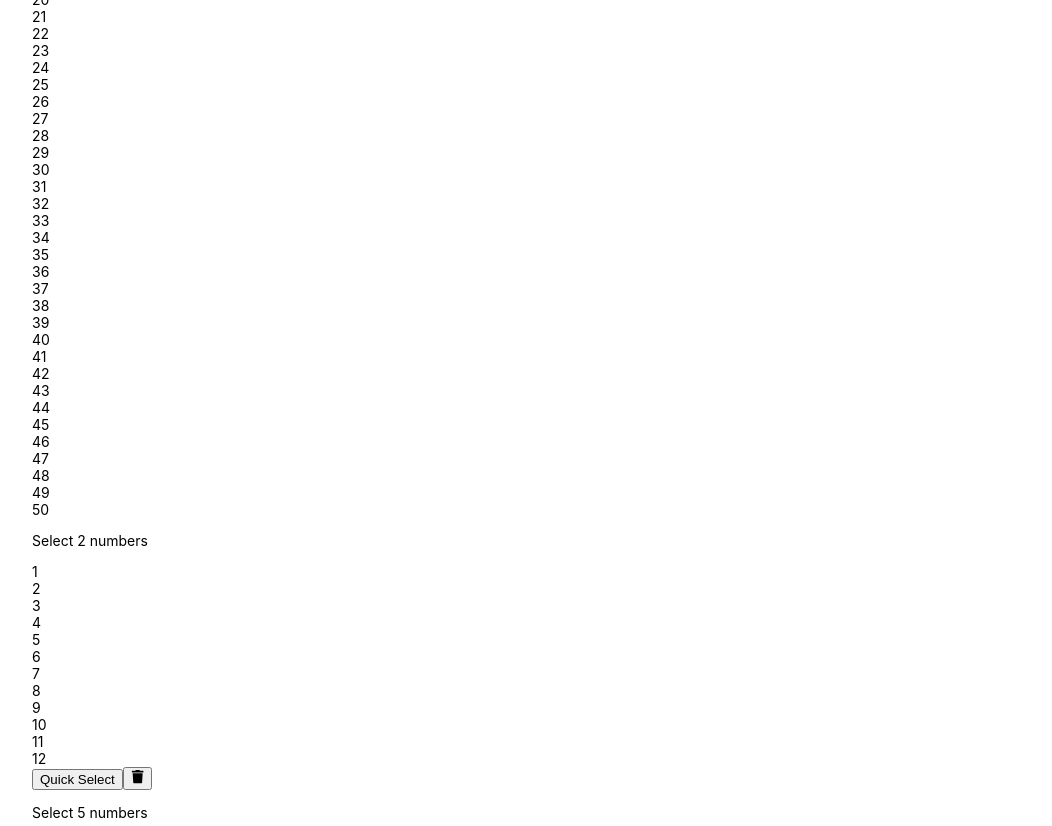
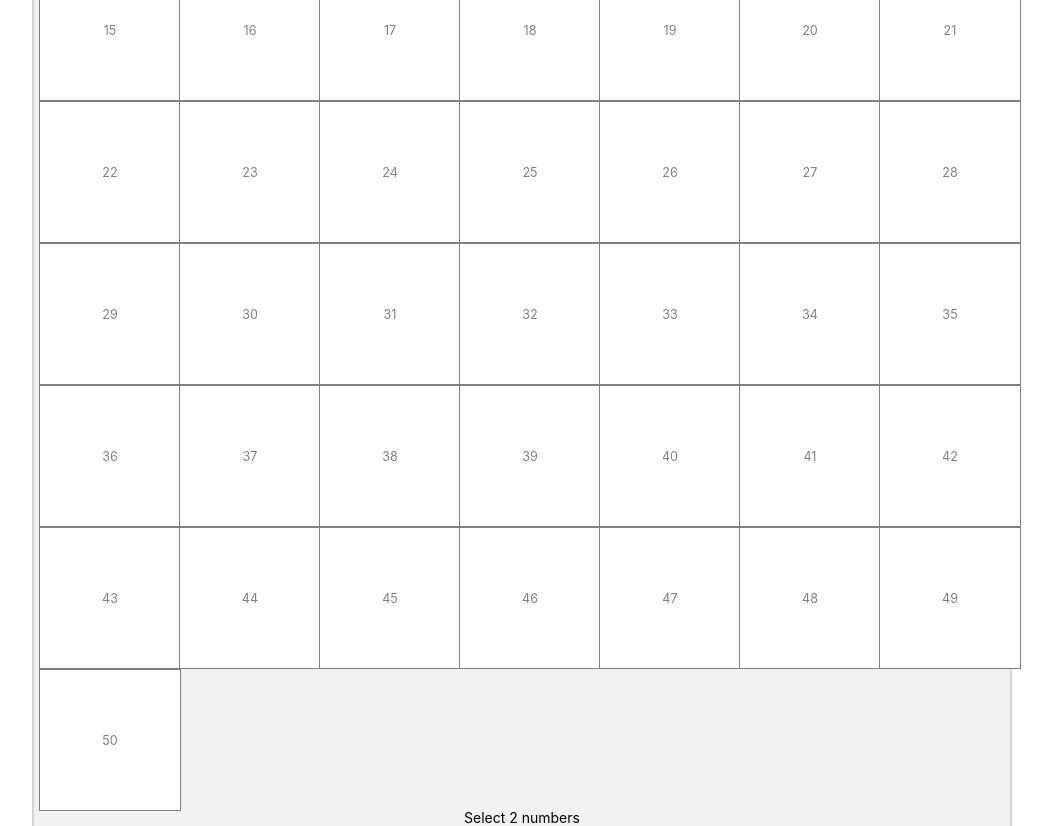
Before and after one commit to SonDo580/lottery-clone, a React (Create React App) app: page /play in a window 1280 px wide. Shown: the part 880-1706 px from the top of the page, without its empty margins (118-1170 px from the left). Built offline with nearby package versions, Linux system fonts and the light colour scheme.

Commit message:
Style the ticket card

```diff
--- /dev/null
+++ b/src/pages/Play/components/Number/Card/Card.scss
@@ -0,0 +1,59 @@
+.card {
+  padding: 5px;
+  background-color: #f1f1f1;
+  border: 2px solid lightgrey;
+  border-radius: 8px;
+
+  &:hover {
+    border-color: #2196f3;
+  }
+
+  &.done {
+    background-color: lightblue;
+  }
+
+  .buttons {
+    display: flex;
+    justify-content: space-between;
+  }
+
+  & > p {
+    text-align: center;
+  }
+
+  .numTable {
+    display: grid;
+    grid-template-columns: repeat(7, 1fr);
+
+    .num {
+      width: 100%;
+      aspect-ratio: 1 / 1;
+      display: flex;
+      justify-content: center;
+      align-items: center;
+      border: 0.3px solid grey;
+      font-size: 0.9rem;
+
+      &:hover {
+        cursor: pointer;
+        background-color: blue;
+        color: white;
+      }
+
+      &.active {
+        background-color: #eb0000;
+        color: white;
+      }
+    }
+  }
+
+  .table1 .num {
+    background-color: white;
+    color: grey;
+  }
+
+  .table2 .num {
+    background-color: #fbdcc0;
+    color: #616161;
+  }
+}
--- a/src/pages/Play/components/Number/Card/index.js
+++ b/src/pages/Play/components/Number/Card/index.js
@@ -1,4 +1,5 @@
 import { FaTrash } from "react-icons/fa";
+import "./Card.scss";
 
 function Card() {
   return (
```
